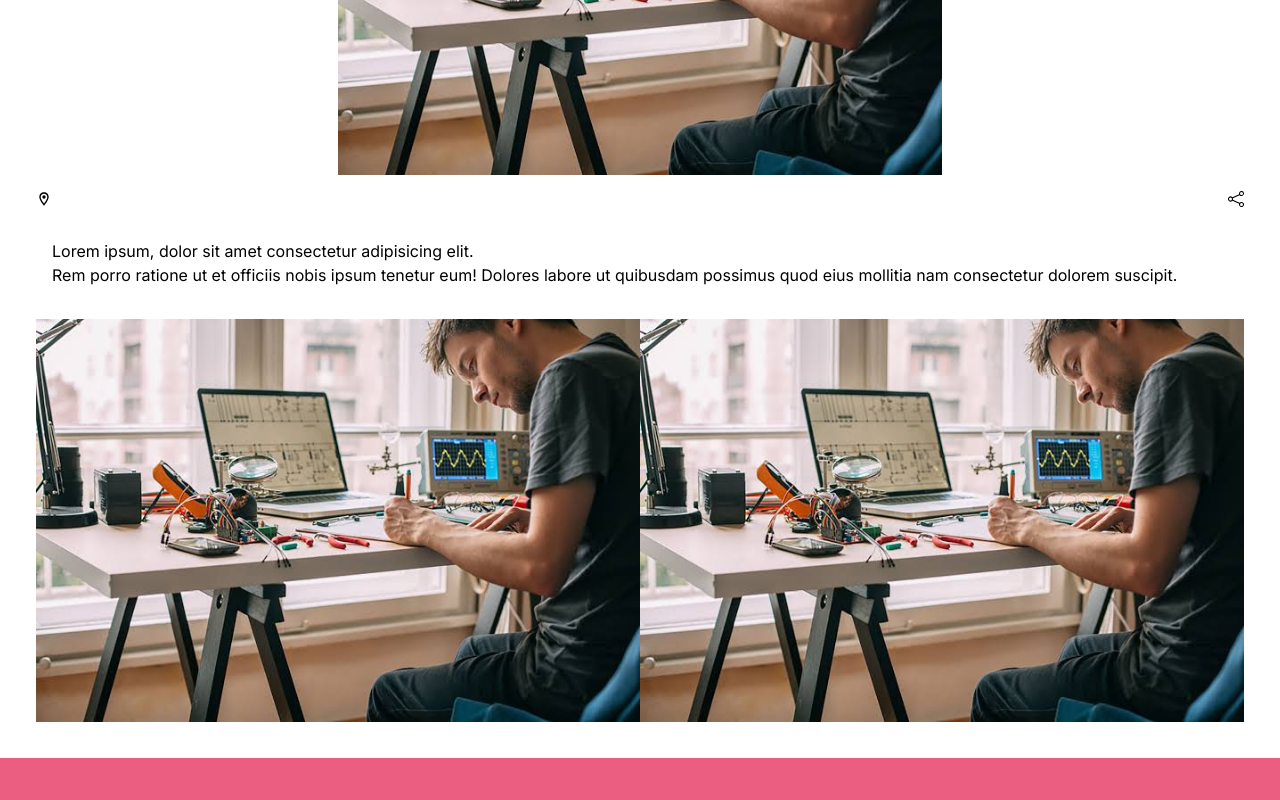
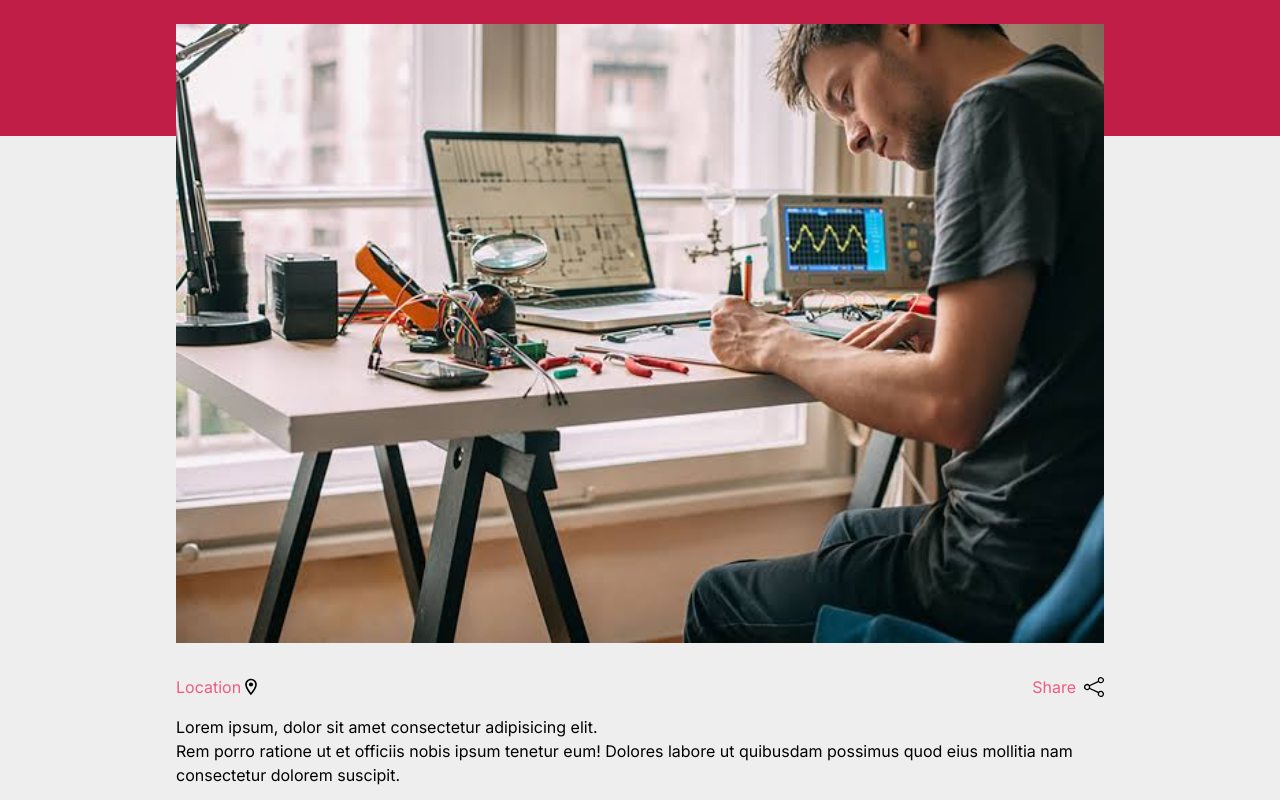
Before and after one commit to carnageitself/Ghanchi-Sandesh, a Next.js app: page /summary in a window 1280 px wide. Shown: the part 360-1160 px from the top of the page. Built offline with nearby package versions, Linux system fonts and the light colour scheme.

Commit message:
summary page modifed

```diff
--- a/app/summary/page.tsx
+++ b/app/summary/page.tsx
@@ -4,13 +4,16 @@ import Image from "next/image";
 import { BsShare } from "react-icons/bs";
 import { MdOutlineLocationOn } from "react-icons/md";
 
-const summary= () => {
+const summary = () => {
   return (
     <>
-      <div className="bg-white m-5">
-        <div className="container mx-auto p-4">
+      <div className="bg-[#C01D47] h-[50vh] flex justify-center items-center w-full">
+        <h1 className="text-5xl text-white text-center relative -top-7  ">Heading of news</h1>{" "}
+      </div>
+      <div className="bg-[#EEEEEF] ">
+        <div className="w-9/12 mx-auto p-4">
           {/* <!-- Responsive Image Container --> */}
-          <div className="w-1/2 mx-auto relative">
+          <div className="w-full mx-auto -top-32 relative">
             <Image
               src={Img}
               alt="Image"
@@ -19,17 +22,19 @@ const summary= () => {
           </div>
 
           {/* <!-- Icons --> */}
-          <div className="flex justify-between mt-4">
+          <div className="flex justify-between mt-4 relative -top-28">
             <div className="flex items-center">
-              <MdOutlineLocationOn />
+              <span className="text-[#EC5D82]">Location</span>
+              <MdOutlineLocationOn size="20" />
             </div>
             <div className="flex items-center">
-              <BsShare />
+              <span className="text-[#EC5D82] pr-2">Share</span>
+              <BsShare size="20" />
             </div>
           </div>
 
           {/* <!-- Content Div --> */}
-          <div className="p-4 mt-4">
+          <div className="mt-4 relative -top-28">
             {/* <!-- Place your content here --> */}
             <h1>Lorem ipsum, dolor sit amet consectetur adipisicing elit.</h1>
             <p>
@@ -40,7 +45,7 @@ const summary= () => {
           </div>
 
           {/* <!-- Two Images with Responsive Layout --> */}
-          <div className="mt-4 flex justify-between">
+          <div className="mt-4 flex gap-4 justify-between relative -top-28">
             <div className="w-1/2">
               <Image src={Img} alt="Image 2" className="w-full h-auto" />
             </div>
```
